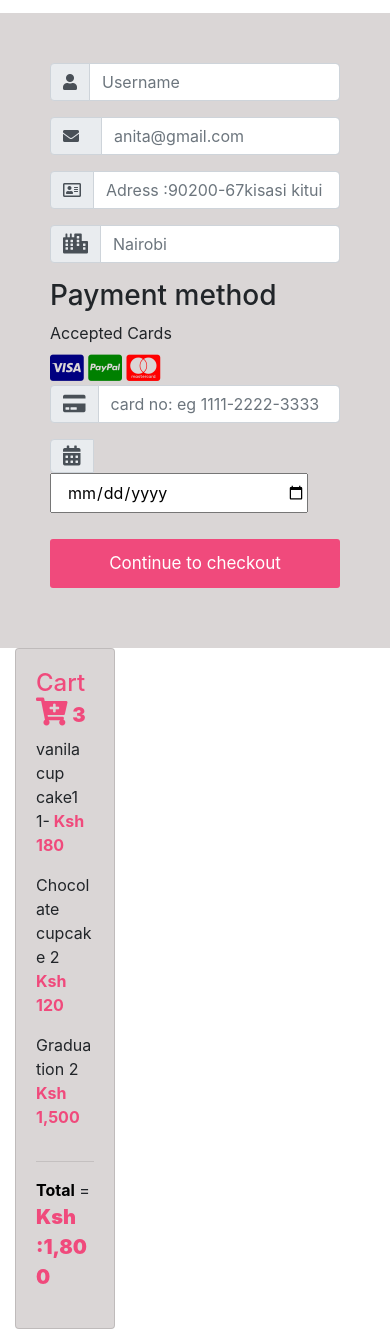
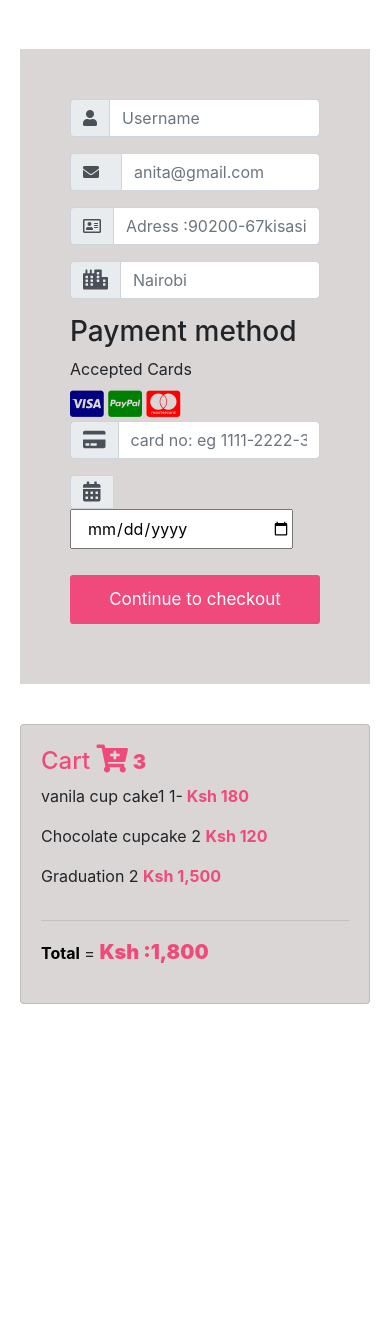
Before and after one commit to anitahkimanthi/houseofcakes, a plain HTML site: page productdetails/products/productdetails/checkoutform.html in a window 390 px wide. Shown: the part 426-1755 px from the top of the page. After the commit the page ends 1450 px from the top, so only its background shows below. Drawn offline with Linux system fonts and the light colour scheme; a web font is replaced by a local one.

Commit message:
fixed unresponsive checkout card and spacing

```diff
--- a/productdetails/products/productdetails/checkoutform.html
+++ b/productdetails/products/productdetails/checkoutform.html
@@ -34,10 +34,19 @@
 .billing{
     background-color: #dad6d6;
     padding: 50px;
+    margin: 20px;
+}
+.container-fluid{
+    padding-left: 0 !important;
+    padding-right: 0 !important;
 }
 .card{
     background-color: #dad6d6;
     padding: 20px;
+    margin: 20px;
+}
+.checkoutintro{
+    margin: 20px;
 }
 
 </style>
@@ -82,6 +91,7 @@
     </header>
 
     <br class="clearall"></br>
+    <div class="container-fluid">
     <!-- header  -->
     <div class="row no-gutters nav2">
         <div class="col-12 col-sm-3 col-md-4 text-center logo">
@@ -122,20 +132,19 @@
 
     </div>
     <hr>
-    <div class="container-fluid">
-                <br><br>
-        <div class="row">
-            <div class="col-md-6 offset-md-3" style="background-color: #fff">
-                <div class="row">
+    <br>
+        <div class="row no-gutters">
+            <div class="col-12 col-sm-10 col-md-6 offset-sm-1 offset-md-3" style="background-color: #fff">
+                <div class="row no-gutters">
+                    <div class="checkoutintro ">
                         <h3>Billing Address</h3>
-
                         <p>Lorem ipsum dolor sit amet, consectetur adipisicing elit. Reprehenderit nesciunt consectetur necessitatibus est unde pariatur perspiciatis reiciendis enim,
                                 ex cumque, vero sapiente tempore nisi aperiam excepturi alias accusantium iusto amet.</p>
-                    <div class="col-12 col-sm-6 col-md-8 billing">
-
-                        <form>
-
-                            <div class="row">
+                    </div>
+                    <div class="col-12 col-sm-8 col-md-8 ">
+                        <div class="billing">
+                           <form>
+                            <div class="row no-gutters" >
                                 <div class="col-12">
 
 
@@ -214,9 +223,12 @@
 
                             <button type="submit" value="Continue to checkout" class="btn">Continue to checkout</button>
                         </form>
+                        </div>
+
                     </div>
-                    <div class="col-4 col-sm-4 col-md-4 cartdetails">
-                        <div class="container card">
+
+                    <div class="col-12 col-sm-4 col-md-4">
+                        <div class="card cartdetails">
                             <h4 style="color:#f04a7c" >Cart <span class="price" style="color:#f04a7c"><i class='fas  fa-cart-plus cart' style='font-size:26px;color:#f04a7c'></i> <b>3</b></span></h4>
 
                                 <p>vanila cup cake1 1-<strong> Ksh  180</strong></p>
@@ -238,7 +250,7 @@
 <script src="../../../js/jquery-2.2.3.min.js"></script>
 <script type='text/javascript' src="../../../js/bootstrap.min.js"></script>
 <script type='text/javascript' src="../../../js/jquery.mycart.js"></script>
-<script type='text/javascript' src="js/addtocart.js"></script>
+<script type='text/javascript' src="../../js/addtocart.js"></script>
 <script>
     window.jQuery || document.write('<script src="../../../js/jquery-slim.min.js"><\/script>')
 </script>
```
